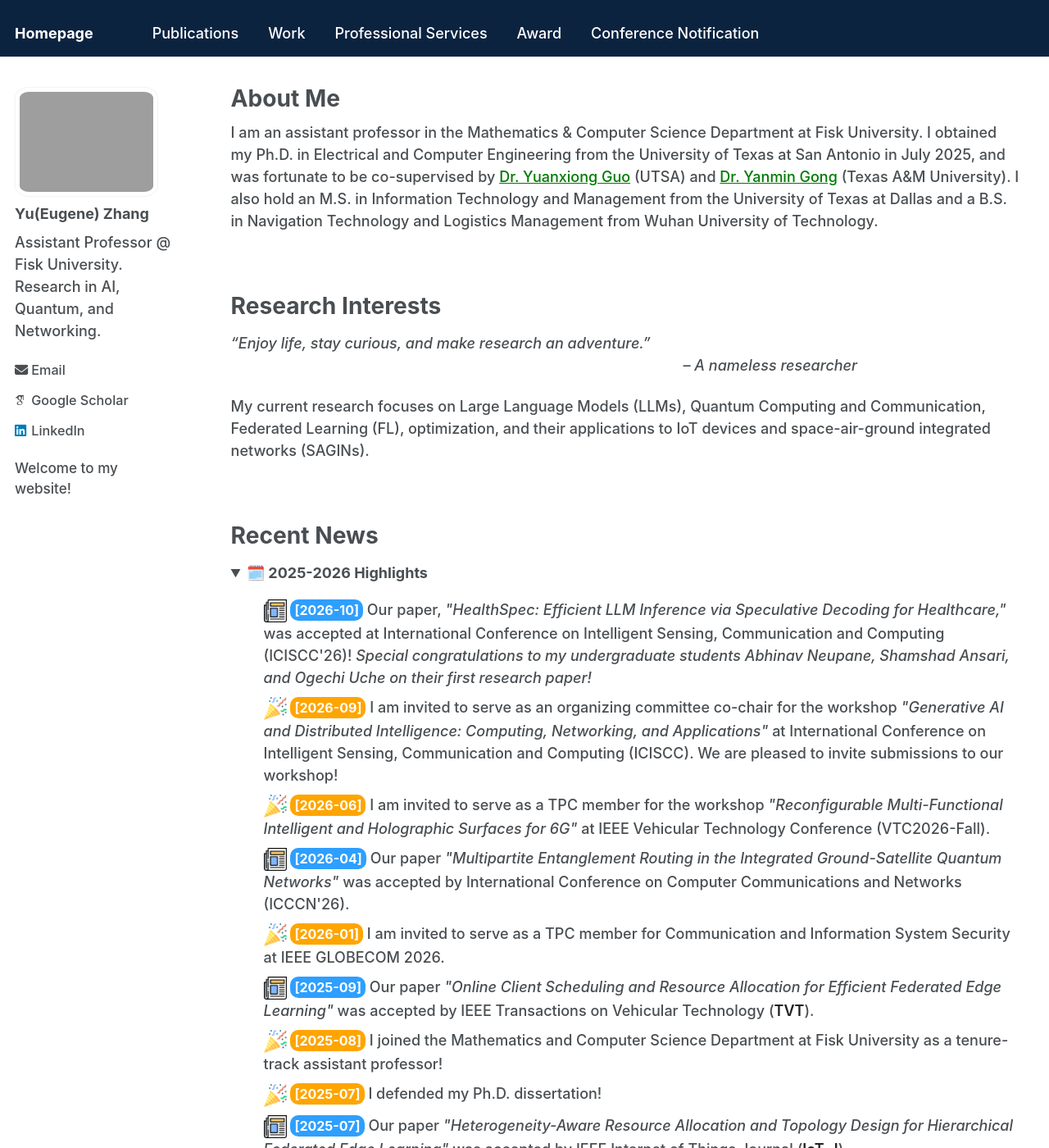
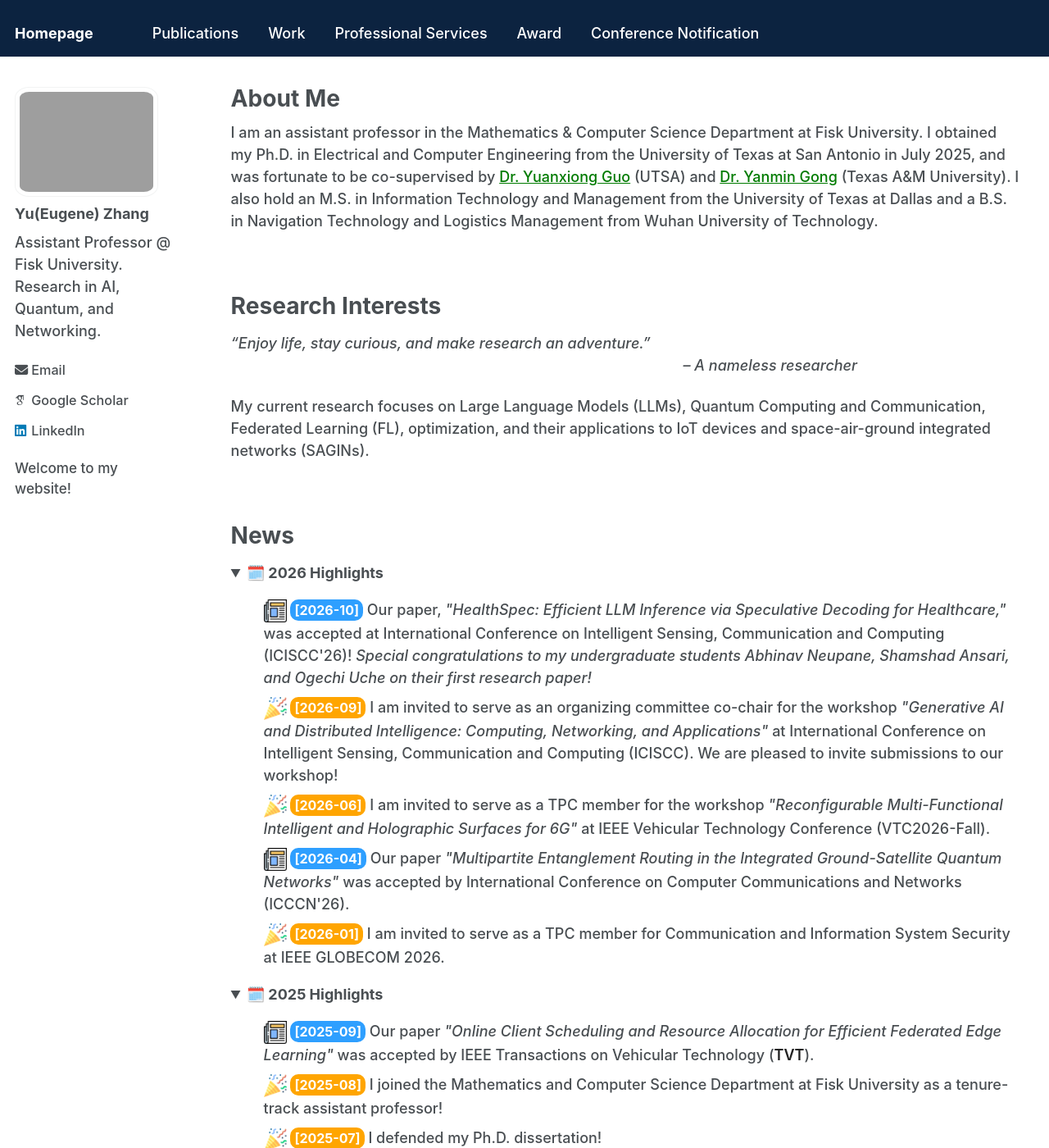
Before and after one commit to Yu-Zhang-Eugene/yu-zhang-eugene.github.io, a Jekyll site: the page built from _pages/about.md, in a window 1280 px wide and 1400 px high. Shown: the whole window at 82% size. Built offline with Jekyll 4.4.1, drawn with Linux system fonts in a browser that asks for light colours; some web fonts are replaced.

Commit message:
Update about.md

```diff
--- a/_pages/about.md
+++ b/_pages/about.md
@@ -21,10 +21,10 @@ My current research focuses on Large Language Models (LLMs), Quantum Computing a
 <p>&nbsp;</p>
 
 
-Recent News
+News
 ======
 <details open>
-<summary><strong>🗓️ 2025-2026 Highlights</strong></summary>
+<summary><strong>🗓️ 2026 Highlights</strong></summary>
 
 <ul style="list-style: none;">
 
@@ -54,7 +54,13 @@ Recent News
     <img src="/images/celebration.png" alt="news" class="news-icon-img">
     <span class="date-tag orange">[2026-01]</span> I am invited to serve as a TPC member for Communication and Information System Security at IEEE GLOBECOM 2026.
   </li>
+  </ul>
+</details>
 
+<details open>
+<summary><strong>🗓️ 2025 Highlights</strong></summary>
+
+<ul style="list-style: none;">
   <li>
     <img src="/images/newspaper.png" alt="news" class="news-icon-img">
     <span class="date-tag blue">[2025-09]</span> Our paper <em>"Online Client Scheduling and Resource Allocation for Efficient Federated Edge Learning"</em> was accepted by IEEE Transactions on Vehicular Technology (<span style="color: #222222; font-weight: 600;">TVT</span>).
```
